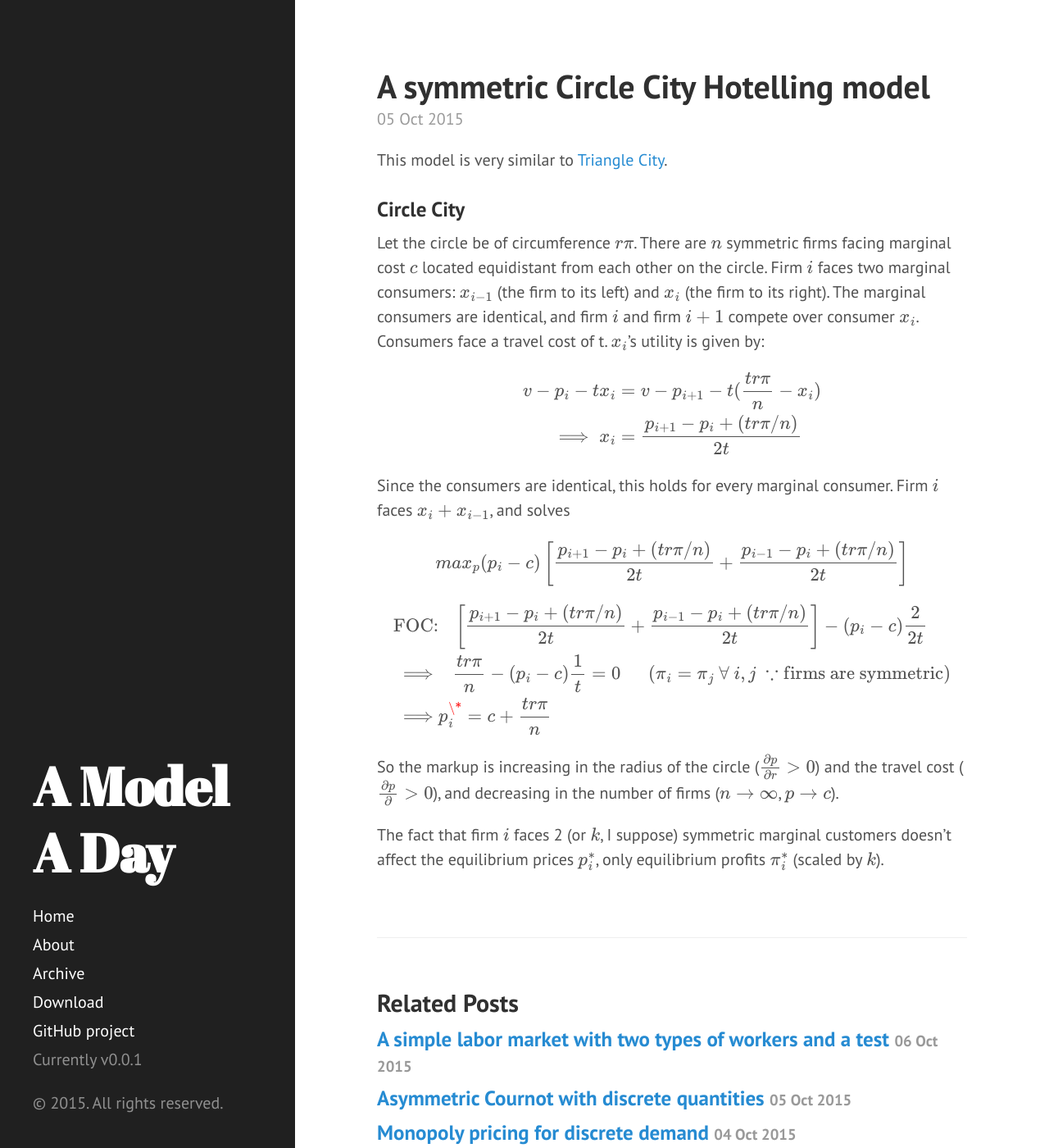
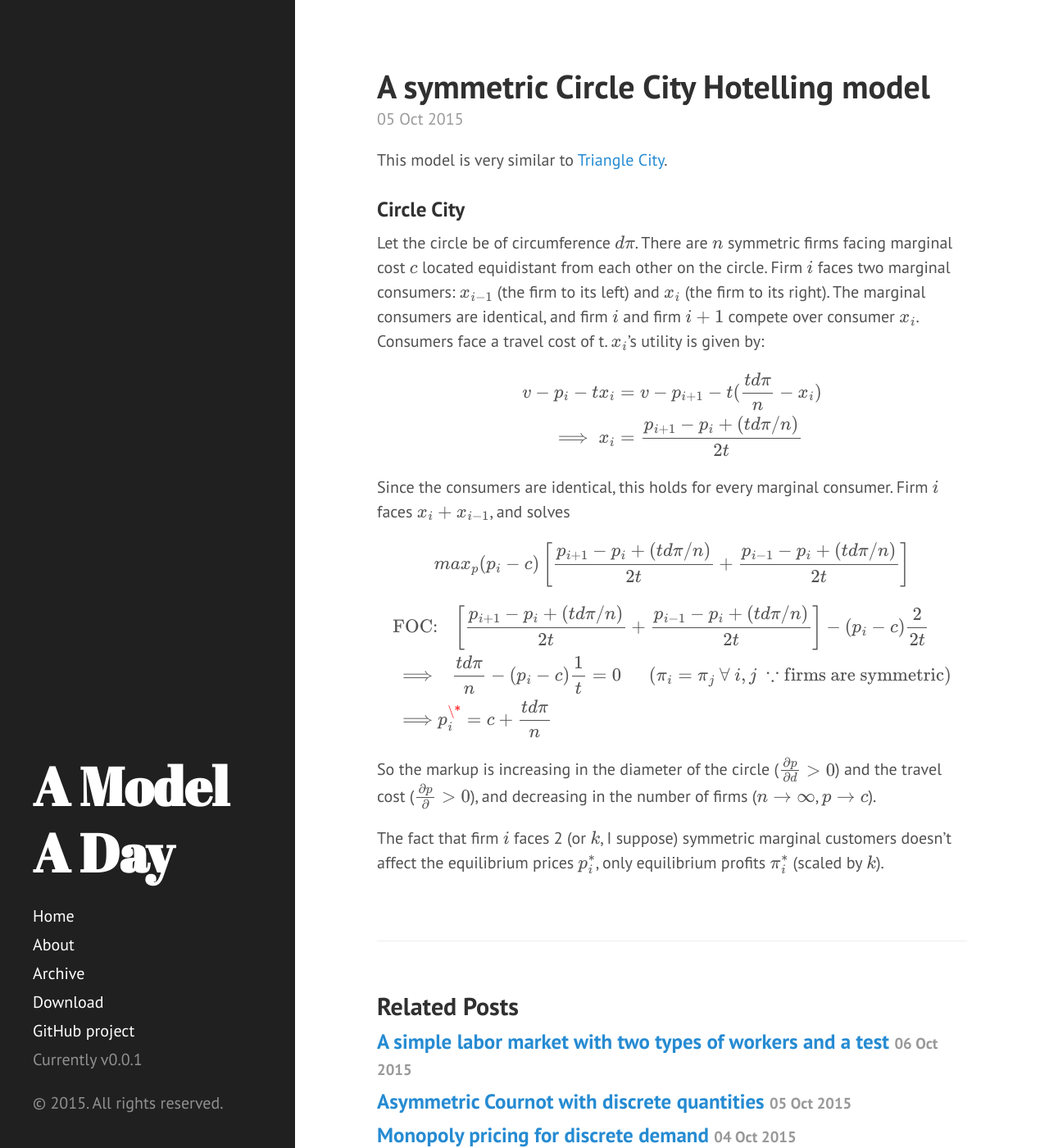
Before and after one commit to akhilrao/akhilrao.github.io, a Jekyll site: the page built from _posts/2015-10-05-hotelling-circle-city.md, in a window 1280 px wide and 1400 px high. Shown: the whole window at 82% size. Built offline with Jekyll 4.4.1, drawn with Linux system fonts in a browser that asks for light colours; Markdown is read by kramdown in place of the engine named in the settings; formulas are drawn with MathJax 3.

Commit message:
fixed typos

```diff
--- a/_posts/2015-10-05-hotelling-circle-city.md
+++ b/_posts/2015-10-05-hotelling-circle-city.md
@@ -14,23 +14,23 @@ This model is very similar to [Triangle City]().
 
 ### Circle City
 
-Let the circle be of circumference \\(r\pi\\). There are \\(n\\) symmetric firms facing marginal cost \\(c\\) located equidistant from each other on the circle. Firm \\(i\\) faces two marginal consumers: \\(x_{i-1}\\) (the firm to its left) and \\(x_i\\) (the firm to its right). The marginal consumers are identical, and firm \\(i\\) and firm \\(i+1\\) compete over consumer \\(x_i\\). Consumers face a travel cost of t. \\(x_i\\)'s utility is given by:
+Let the circle be of circumference \\(d\pi\\). There are \\(n\\) symmetric firms facing marginal cost \\(c\\) located equidistant from each other on the circle. Firm \\(i\\) faces two marginal consumers: \\(x_{i-1}\\) (the firm to its left) and \\(x_i\\) (the firm to its right). The marginal consumers are identical, and firm \\(i\\) and firm \\(i+1\\) compete over consumer \\(x_i\\). Consumers face a travel cost of t. \\(x_i\\)'s utility is given by:
 
 $$\begin{align}
-v - p_i - tx_i &= v - p_{i+1} - t(\frac{tr\pi}{n}-x_i) \cr
-\implies x_i &= \frac{p_{i+1}-p_i+(tr\pi/n)}{2t} \cr
+v - p_i - tx_i &= v - p_{i+1} - t(\frac{td\pi}{n}-x_i) \cr
+\implies x_i &= \frac{p_{i+1}-p_i+(td\pi/n)}{2t} \cr
 \end{align}$$
 
 Since the consumers are identical, this holds for every marginal consumer. Firm \\(i\\) faces \\(x_i + x_{i-1}\\), and solves
 
-$$max_p (p_i-c)\left[\frac{p_{i+1}-p_i+(tr\pi/n)}{2t} + \frac{p_{i-1}-p_i+(tr\pi/n)}{2t} \right] $$
+$$max_p (p_i-c)\left[\frac{p_{i+1}-p_i+(td\pi/n)}{2t} + \frac{p_{i-1}-p_i+(td\pi/n)}{2t} \right] $$
 
 $$\begin{align}
-\text{FOC:} &~~~ \left[\frac{p_{i+1}-p_i+(tr\pi/n)}{2t} + \frac{p_{i-1}-p_i+(tr\pi/n)}{2t} \right] - (p_i-c)\frac{2}{2t} \cr
-\implies & ~~~ \frac{tr\pi}{n} - (p_i-c)\frac{1}{t} = 0 ~~~~~~ (\pi_i=\pi_j ~ \forall~i,j~\because \text{firms are symmetric})\cr
-\implies & p_i^\* = c + \frac{tr\pi}{n}
+\text{FOC:} &~~~ \left[\frac{p_{i+1}-p_i+(td\pi/n)}{2t} + \frac{p_{i-1}-p_i+(td\pi/n)}{2t} \right] - (p_i-c)\frac{2}{2t} \cr
+\implies & ~~~ \frac{td\pi}{n} - (p_i-c)\frac{1}{t} = 0 ~~~~~~ (\pi_i=\pi_j ~ \forall~i,j~\because \text{firms are symmetric})\cr
+\implies & p_i^\* = c + \frac{td\pi}{n}
 \end{align}$$
 
-So the markup is increasing in the radius of the circle (\\(\frac{\partial p}{\partial r} \gt 0\\)) and the travel cost (\\(\frac{\partial p}{\partial } \gt 0\\)), and decreasing in the number of firms (\\(n \to \infty\\), \\(p \to c\\)).
+So the markup is increasing in the diameter of the circle (\\(\frac{\partial p}{\partial d} \gt 0\\)) and the travel cost (\\(\frac{\partial p}{\partial } \gt 0\\)), and decreasing in the number of firms (\\(n \to \infty\\), \\(p \to c\\)).
 
 The fact that firm \\(i\\) faces 2 (or \\(k\\), I suppose) symmetric marginal customers doesn't affect the equilibrium prices \\(p_i^\*\\), only equilibrium profits \\(\pi_i^\*\\) (scaled by \\(k\\)).
```
Also changed, not shown: 1 other file.
